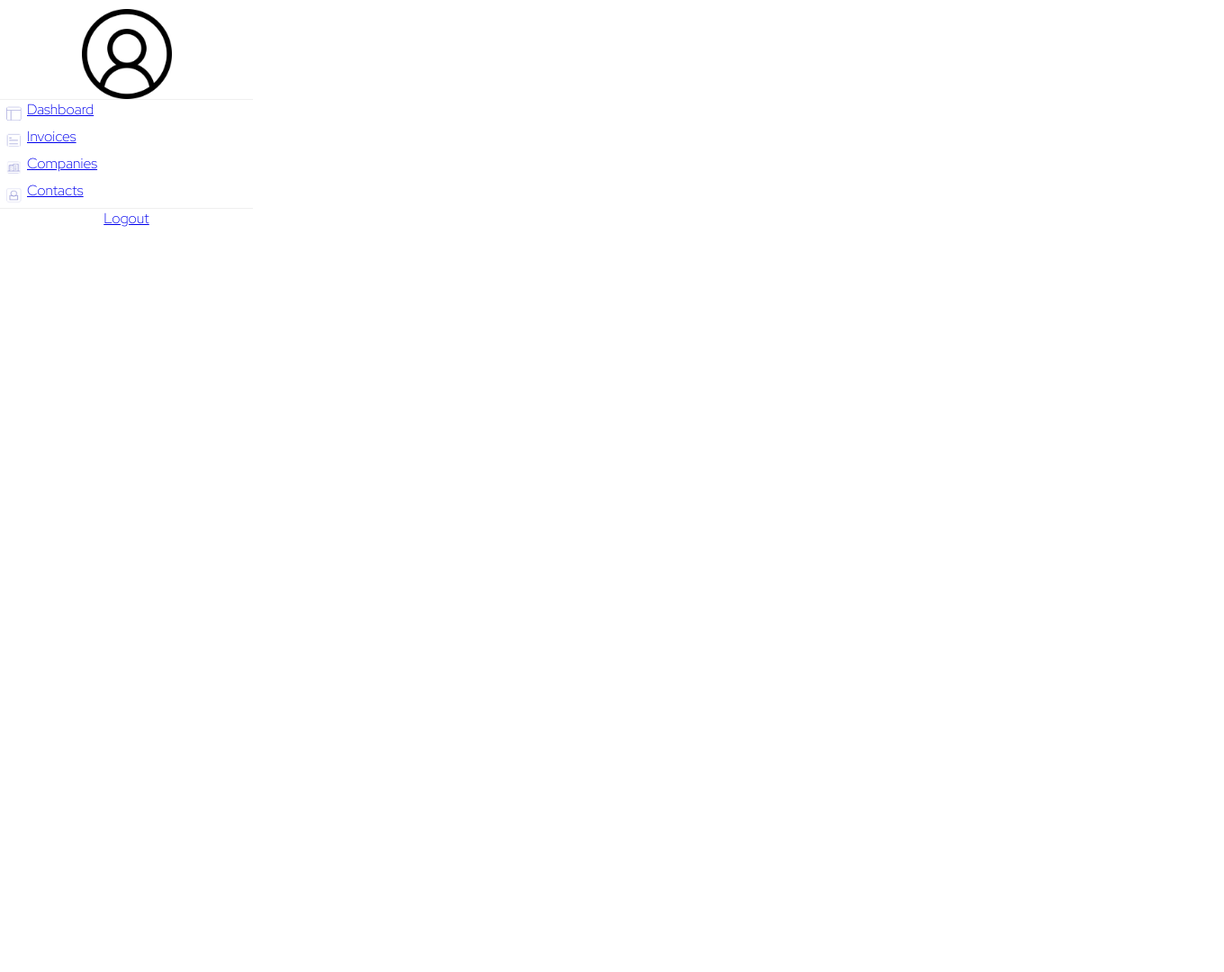
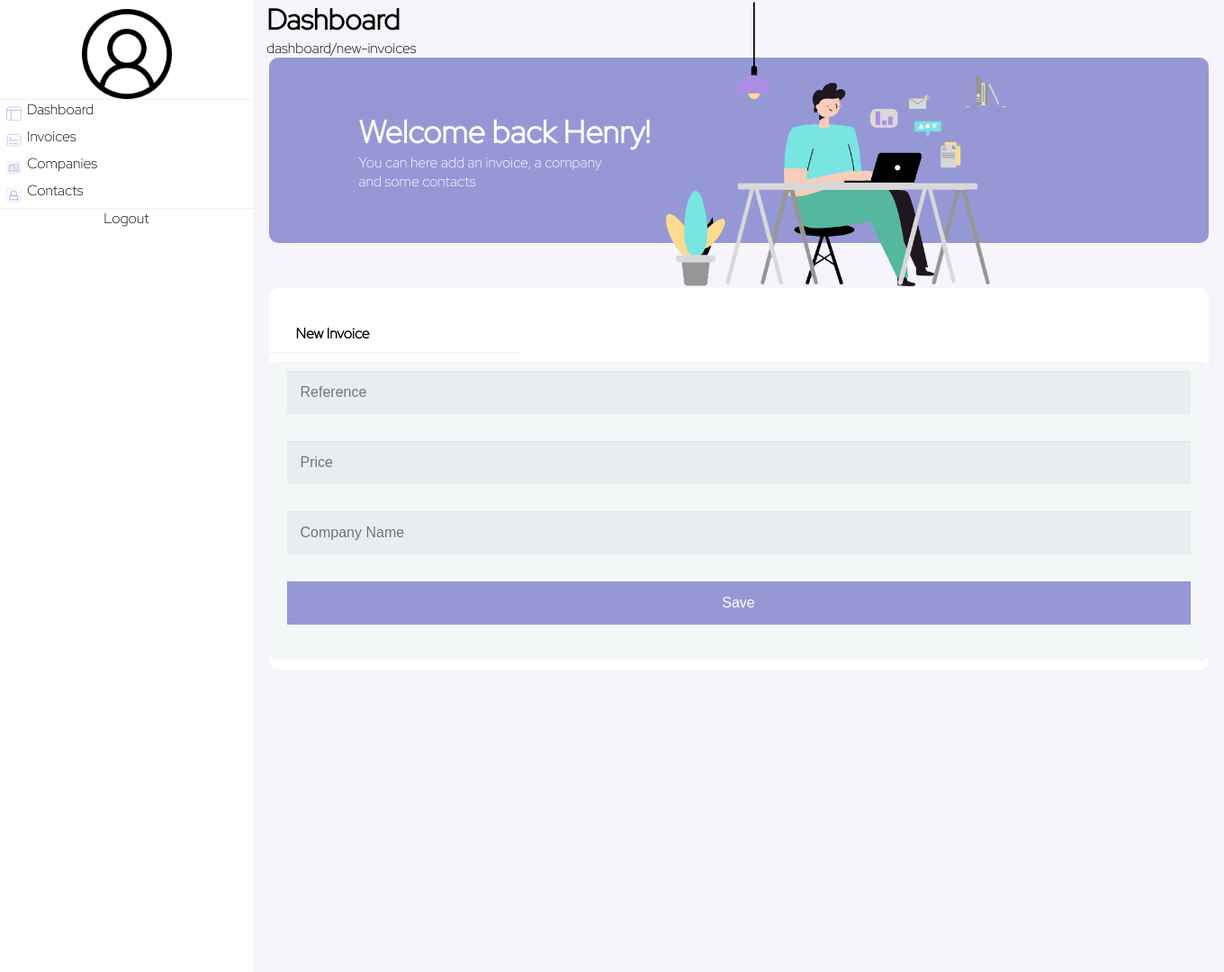
Before and after one commit to AxelKirac/MyOldTraining, a PHP site: page /Resources/views/dashboardnewinvoices.php in a window 1360 px wide. Shown: the whole page at 90% size. Before the commit the page ends 252 px from the top, so only its background shows below. Run offline with PHP 8.4, Linux system fonts and the light colour scheme; data that the repository does not hold is empty; style sheets or scripts are compiled from the project's sources.

Commit message:
add new invoices forms and fix

```diff
--- a/Resources/views/dashboardnewinvoices/main.php
+++ b/Resources/views/dashboardnewinvoices/main.php
@@ -0,0 +1,19 @@
+<main class="right">
+    <img class="dashboard__illustration" src="assets/img/illu.png" alt="Illustration">
+            <h1 class="dashboard__title">Dashboard</h1>
+            <p class="dashboard__position">dashboard/new-invoices</p>
+            <div class="element__user">
+                <h2 class="element__user__welcome">Welcome back Henry!</h2>
+                <p class="element__user__describe">You can here add an invoice, a company <br/> and some contacts</p>
+            </div>
+            <div class="taskscreate">
+                <p class="newinvoices">New Invoice</p>
+                <div class="underline"></div>
+                <form class="newtasksforms" action="" method="" id="registering">
+                    <input type="text" class="newtasks" name="firstname" id="firstname" placeholder="Reference">
+                    <input type="value" class="newtasks" name="lastname" id="lastname" placeholder="Price">
+                    <input type="text" class="newtasks" name="mail" id="mail" placeholder="Company Name">
+                    <input type="submit" class="save" value="Save">
+                </form>
+            </div>
+</main>
```
Also changed, not shown: public/assets/scss/_dashboard.scss.
